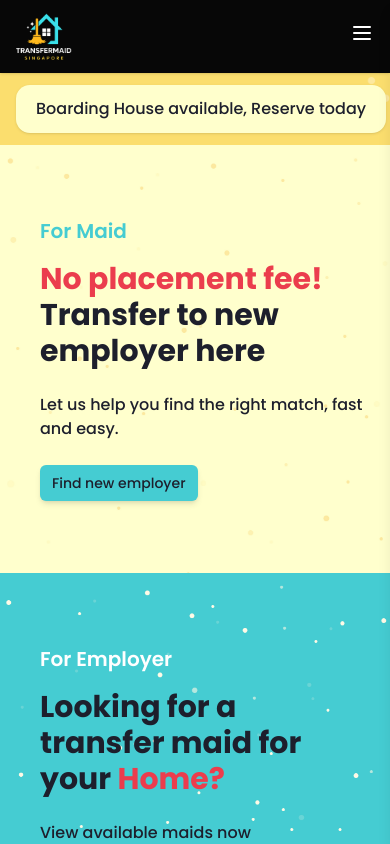
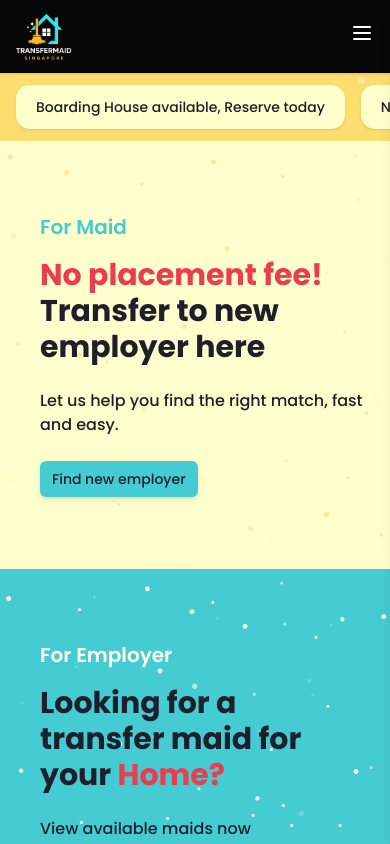
Before and after one commit to backbencherstudio/nur_nadiya_tan_front_end, a Next.js app: page / in a window 390 px wide. Shown: the top 844 px of the page. Built offline with nearby package versions, Linux system fonts and the light colour scheme.

Commit message:
banner part done

```diff
--- a/components/Navbar.tsx
+++ b/components/Navbar.tsx
@@ -49,7 +49,6 @@ export default function Navbar() {
         <div className="hidden xl:flex items-center gap-6">
           <div className="flex items-center gap-5">
             <BsGlobe2 />
-
             <ul className="flex text-descriptionColor  font-medium">
               {language.map((item, index) => (
                 <li key={index} className=" px-2  border-r-2 last-of-type:border-r-0 border-r-borderColor   transition">
@@ -61,18 +60,15 @@ export default function Navbar() {
           </div>
           <Link
             href="/registration"
-            className="bg-secondaryColor text-blackColor flex items-center gap-2 font-medium cursor-pointer  text-base px-5 py-3 rounded-[12px]"
-          >
+            className="bg-secondaryColor text-blackColor flex items-center gap-2 font-medium cursor-pointer  text-base px-5 py-3 rounded-[12px]">
             <Image src={whatsappIcon} alt="whatsappIcon" width={20} height={20} /> Chat Now
           </Link>
         </div>
-
         {/* Mobile Menu Toggle */}
         <div className="xl:hidden">
           <button
             onClick={() => setMenuOpen(!menuOpen)}
-            className="text-whiteColor text-2xl"
-          >
+            className="text-whiteColor text-2xl">
             {menuOpen ? <HiX /> : <HiOutlineMenu />}
           </button>
         </div>
@@ -138,7 +134,7 @@ export default function Navbar() {
               {/* Enquire Button */}
               <Link
                 href="/registration"
-                className="bg-secondaryColor flex items-center gap-2 text-blackColor font-medium cursor-pointer text-base px-4 py-2 rounded-[8px]  sm:inline-block text-center w-full sm:w-auto"
+                className="bg-secondaryColor flex items-center gap-2 text-blackColor font-medium cursor-pointer text-base px-4 py-2 justify-center rounded-[8px] text-center w-full sm:w-auto"
                 onClick={() => setMenuOpen(false)}
               >
                 <Image src={whatsappIcon} alt="whatsappIcon" width={20} height={20} />Chat Now
--- a/components/home/Banner.tsx
+++ b/components/home/Banner.tsx
@@ -8,8 +8,7 @@ function Banner() {
     return (
         <div>
             <div
-                className="h-full w-full"
-            >
+                className="h-full w-full">
                 <div className="grid grid-cols-1  md:grid-cols-2   items-center">
                     <div className="md:py-[96px] py-18 pl-10  xl:pl-[80px]  2xl:pl-[140px] h-full" style={{ backgroundImage: "url('/home/Hero-right.jpg')", backgroundSize: "cover", backgroundPosition: "center", backgroundRepeat: "no-repeat" }}>
                         <h5 className="font-semibold text-xl md:text-2xl lg:text-3xl xl:text-[40px] text-primaryColor mb-4">For Maid </h5>
--- a/components/home/InfoBanner.tsx
+++ b/components/home/InfoBanner.tsx
@@ -12,7 +12,7 @@ const InfoBanner = () => {
                 {items.map((text, idx) => (
                     <div
                         key={idx}
-                        className="bg-secondaryColor px-5 py-3 rounded-xl shadow-sm text-base font-medium text-headerColor whitespace-nowrap"
+                        className="bg-secondaryColor px-5 py-3 rounded-xl shadow-sm text-sm md:text-base font-medium text-headerColor whitespace-nowrap"
                     >
                         {text}
                     </div>
--- a/components/home/MaidsHero.tsx
+++ b/components/home/MaidsHero.tsx
@@ -17,7 +17,7 @@ export default function MaidsHero() {
             <div className="container">
                 <div className="relative grid grid-cols-1 md:grid-cols-2 items-center overflow-hidden rounded-2xl bg-[#ECFAFB] shadow-sm ">
                     {/* Left content */}
-                    <div className="px-6 md:px-10 py-8 md:py-10">
+                    <div className="md:px-6 px-4 lg:px-10 py-8 lg:py-10">
                         <h2 className="text-2xl md:text-3xl lg:text-5xl font-bold text-headerColor leading-tight">
                             Maids come to us for new jobs
                         </h2>
```
